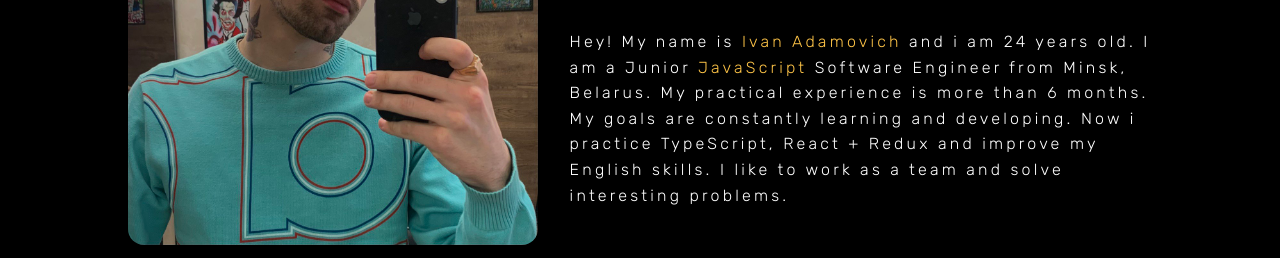
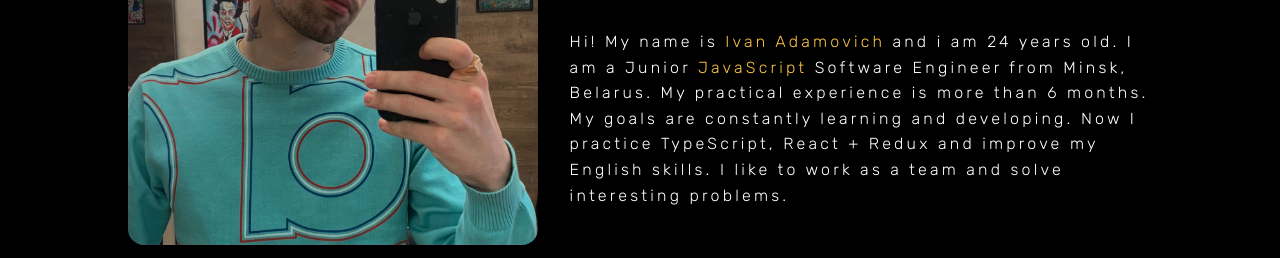
Before and after one commit to Ivan-Adamovich/ivan-adamovich.github.io, a plain HTML site: page index.html in a window 1280 px wide. Shown: the part 771-1029 px from the top of the page. Drawn offline with Linux system fonts and the light colour scheme.

Commit message:
Update index.html

```diff
--- a/index.html
+++ b/index.html
@@ -90,7 +90,7 @@
                         </a>
                     </div>
                     <p class="about_txt_content">
-                        Hey! My name is <span>Ivan Adamovich</span> and i am 24 years old. I am a Junior <span>JavaScript</span> Software Engineer from Minsk, Belarus. My practical experience is more than 6 months. My goals are constantly learning and developing. Now i practice TypeScript, React + Redux and improve my English skills. I like to work as a team and solve interesting problems.
+                        Hi! My name is <span>Ivan Adamovich</span> and i am 24 years old. I am a Junior <span>JavaScript</span> Software Engineer from Minsk, Belarus. My practical experience is more than 6 months. My goals are constantly learning and developing. Now I practice TypeScript, React + Redux and improve my English skills. I like to work as a team and solve interesting problems.
                     </p>
                 </div>
             </div>
```
